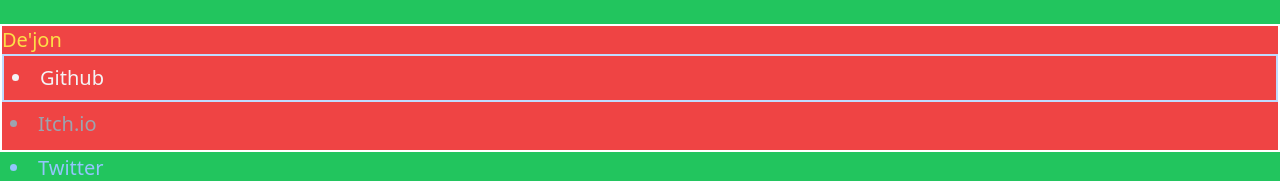
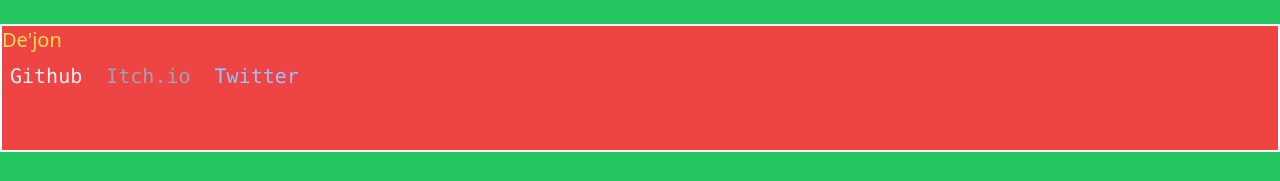
Before and after one commit to Dejon06/github-desktop1, a plain HTML site: page index.html in a window 1280 px wide. Shown: the top 181 px of the page. Drawn offline with nearby package versions, Linux system fonts and the light colour scheme.

Commit message:
Update index.html

```diff
--- a/index.html
+++ b/index.html
@@ -9,10 +9,10 @@
 </head>
 <body class="bg-green-500">
     <nav class="border-2 border-white w-full h-32 bg-red-500 text-xl text-yellow-300 my-6">De'jon
-    <ul class="flex gap-2"> </ul>
-        <li class="p-2 text-gray-100 border-2 border-blue-200"><a href="https://github.com/Dejon06">Github</a></li>
-        <li class="p-2 text-gray-400"><a href="https://dejon06.itch.io/">Itch.io</a></li>
-        <li class="p-2 text-blue-300"><a href="https://twitter.com/DejonH06">Twitter</a></li>
+    <ul class="flex gap-2">
+        <li class="font-mono p-2 text-gray-100 "><a href="https://github.com/Dejon06">Github</a></li>
+        <li class="font-mono p-2 text-gray-400"><a href="https://dejon06.itch.io/">Itch.io</a></li>
+        <li class="font-mono p-2 text-blue-300"><a href="https://twitter.com/DejonH06">Twitter</a></li>
     </nav>
 
     <img
```
